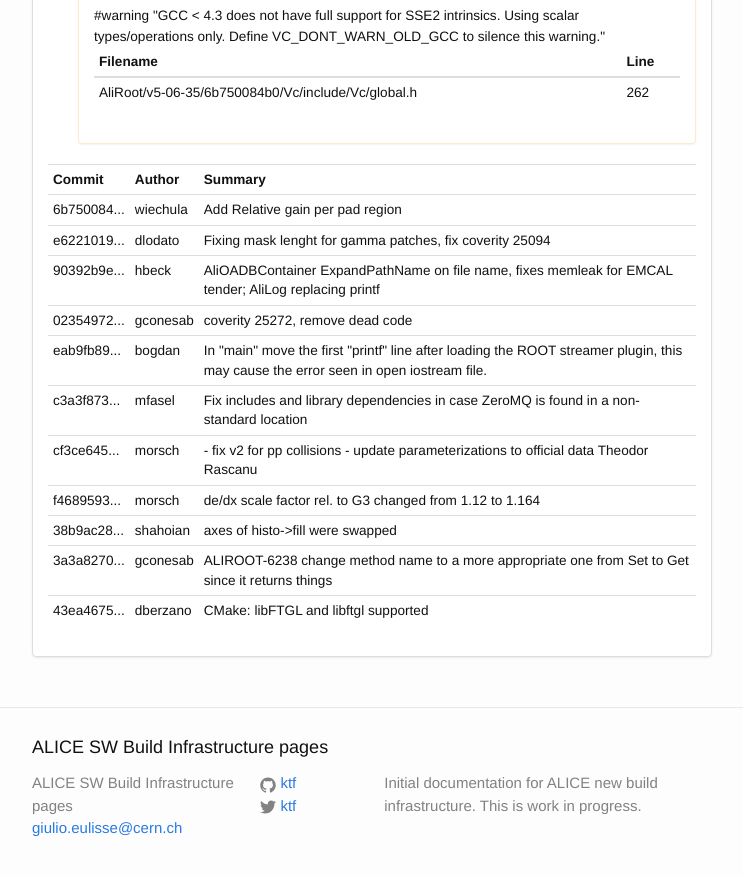
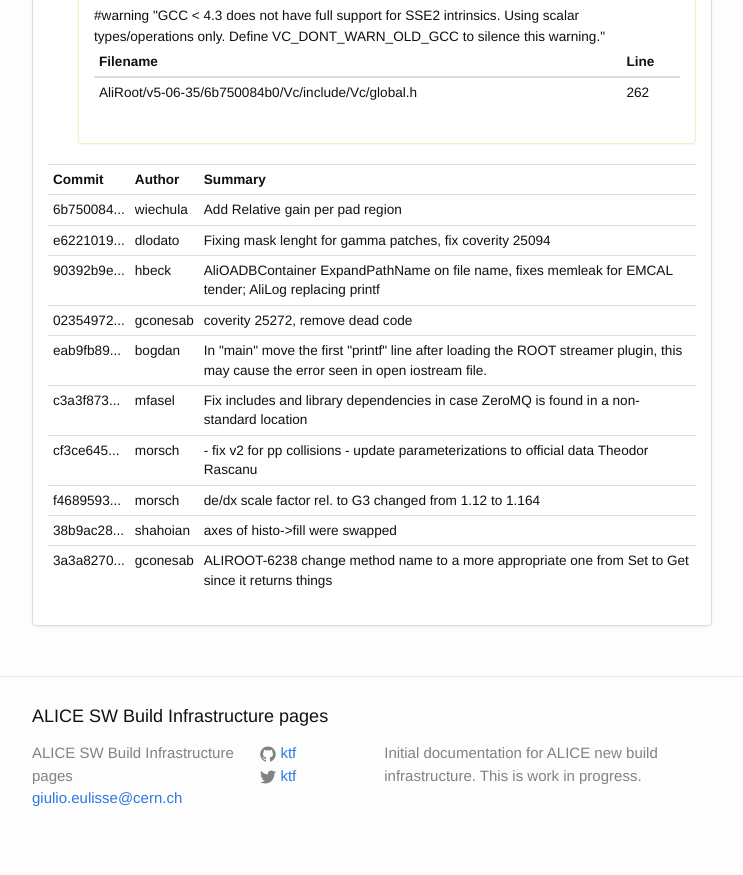
Before and after one commit to alisw/alisw.github.io, a Jekyll site: the page built from index.html, in a window 1280 px wide and 900 px high, scrolled down 73401 px. Shown: the top 875 px of the window, without its empty margins (268-1011 px from the left). Built offline with Jekyll 4.4.1, drawn with Linux system fonts in a browser that asks for light colours; nearby versions of some CDN libraries.

Commit message:
Updated results.

```diff
--- a/_data/commits-aliroot-master.yaml
+++ b/_data/commits-aliroot-master.yaml
@@ -48,8 +48,3 @@
  message: >-
     ALIROOT-6238 change method name to a more appropriate one from Set to Get since it returns things
  author: !!str gconesab
--
- commit: "43ea4675d5e203bfaaaba9de56fae253c5ef5fee"
- message: >-
-    CMake: libFTGL and libftgl supported
- author: !!str dberzano
```
